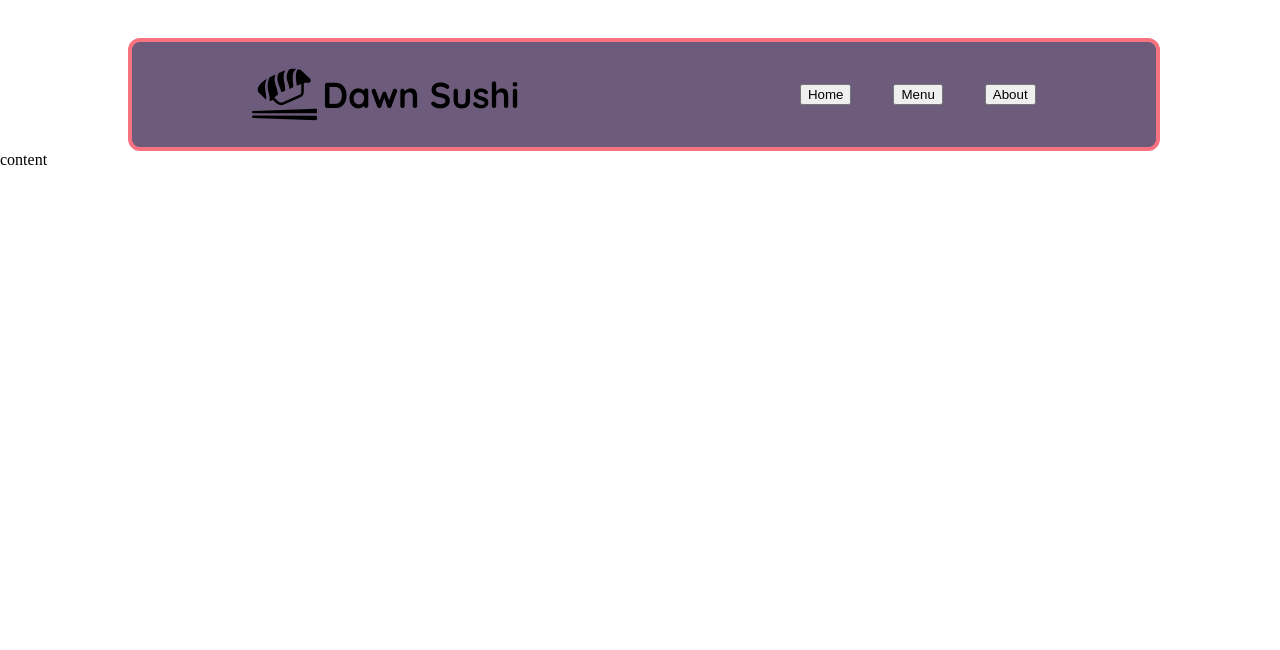
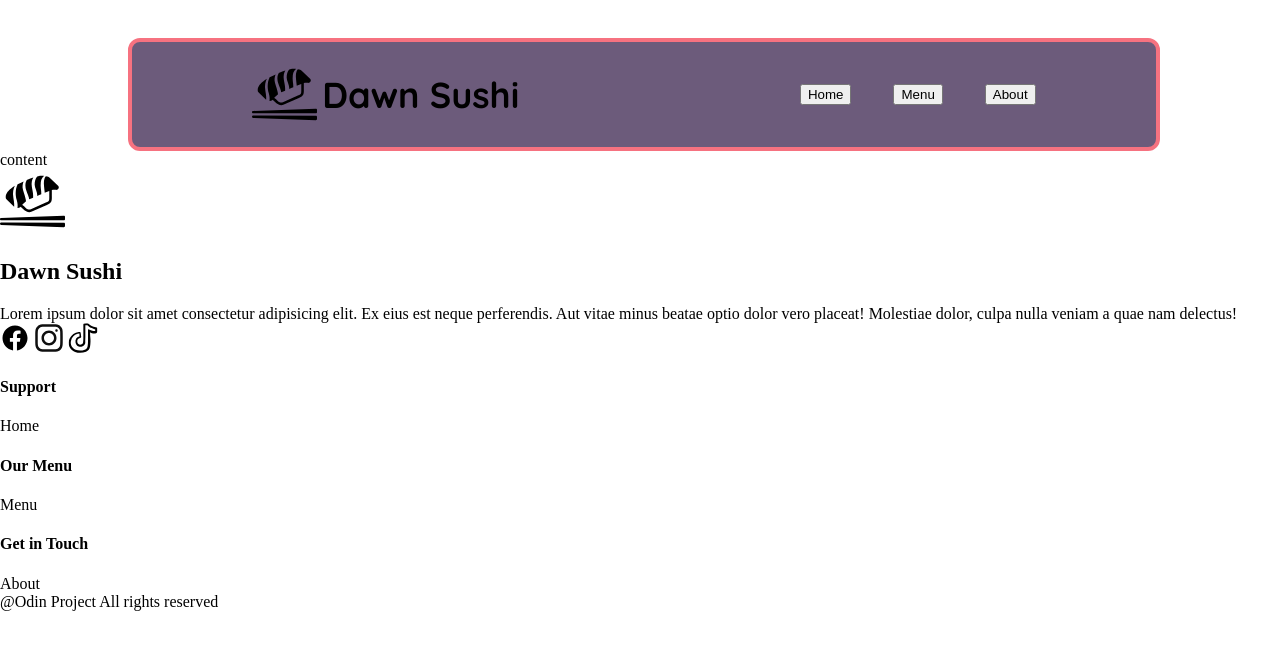
Before and after one commit to WillMay09/Restaurant-Page, a website built with webpack: page src/template.html in a window 1280 px wide. Built offline with nearby package versions, Linux system fonts and the light colour scheme.

Commit message:
Created the footer section of the html template
This section serves as a secondary navigation section and provides copyright information

```diff
--- a/src/template.html
+++ b/src/template.html
@@ -27,9 +27,50 @@
     <div>content</div>
 
     <footer>
-        <div class="info"></div>
-        <div class="navigation"></div>
+        <div class="container">
+            <div class="footer-section">
+                <div class="info">
+                    <div class="logo">
+                        <img src="./images/icons/sushi-svgrepo-com.svg" width="65">
+                        <h2>Dawn Sushi</h2>
 
+                    </div>
+                    <div>
+                        Lorem ipsum dolor sit amet consectetur adipisicing elit. Ex eius
+                        est neque perferendis. Aut vitae minus beatae optio dolor vero
+                        placeat! Molestiae dolor, culpa nulla veniam a quae nam delectus!
+                    </div>
+                </div>
+                <div class="links">
+                    <img src="./images/icons/facebook-svgrepo-com.svg" alt="facebook logo"width="30">
+                    <img src="./images/icons/instagram-svgrepo-com.svg" alt="instagram logo"width="30">
+                    <img src="./images/icons/tik-tok-svgrepo-com.svg" alt="tiktok logo" width="30">
+
+                </div>
+                <div class="navigation">
+                    <div>
+                        <h4>Support</h4>
+                        <a>Home</a>
+                    </div>
+                    <div>
+                        <h4>Our Menu</h4>
+                        <a>Menu</a>
+                    </div>
+                    <div>
+                        <h4>Get in Touch</h4>
+                        <a>About</a>
+                    </div>
+                </div>
+            </div>
+            <div class="copyrightSection">
+                <div class="container">
+                    @Odin Project All rights reserved
+
+
+                </div>
+
+            </div>
+        </div>
     </footer>
 </body>
 </html>
```
